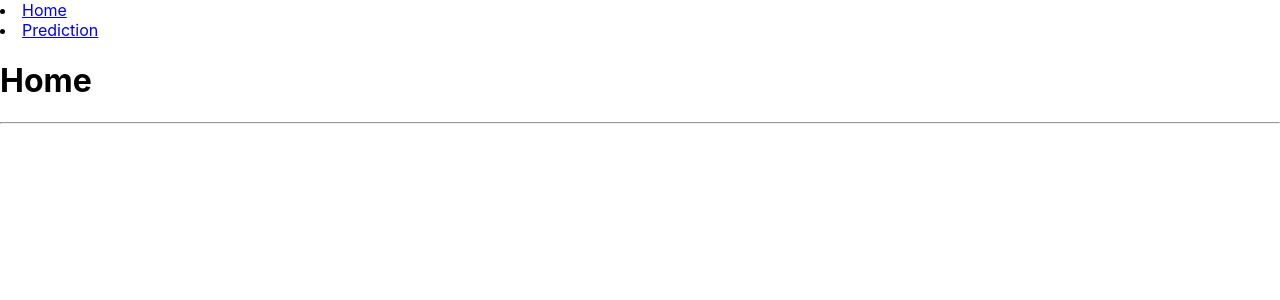
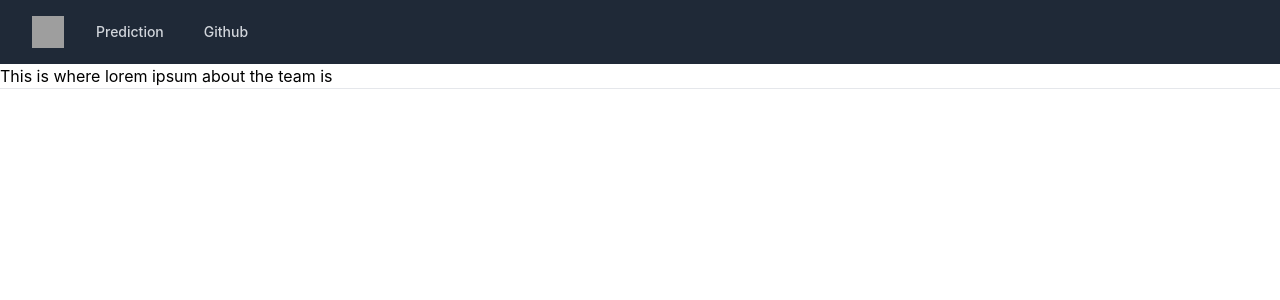
Before and after one commit to KevinZheng14815/Hackathon, a React (Create React App) app in the folder frontend/: page / in a window 1280 px wide. Shown: the top 300 px of the page. Built offline with nearby package versions, Linux system fonts and the light colour scheme; grey boxes are pictures that could not be loaded; the HTML template or start-up script is replaced by a standard one.

Commit message:
styled prediction tab

```diff
--- a/frontend/package.json
+++ b/frontend/package.json
@@ -38,5 +38,10 @@
       "last 1 firefox version",
       "last 1 safari version"
     ]
+  },
+  "devDependencies": {
+    "autoprefixer": "^10.4.13",
+    "postcss": "^8.4.18",
+    "tailwindcss": "^3.2.1"
   }
 }
--- /dev/null
+++ b/frontend/postcss.config.js
@@ -0,0 +1,6 @@
+module.exports = {
+  plugins: {
+    tailwindcss: {},
+    autoprefixer: {},
+  },
+}
--- a/frontend/src/App.css
+++ b/frontend/src/App.css
@@ -24,6 +24,7 @@
   color: white;
 }
 
+
 .App-link {
   color: #61dafb;
 }
--- a/frontend/src/App.js
+++ b/frontend/src/App.js
@@ -10,16 +10,11 @@ import {
 
 
 
-
 function App() {
   return (
 
     <BrowserRouter>
     <Navbar />
-    <Routes>
-      <Route path="/" element={<Home />} />
-      <Route path="prediction" element={<Prediction />} />
-    </Routes>
     </BrowserRouter>
 
   );
--- a/frontend/src/components/LineChart.js
+++ b/frontend/src/components/LineChart.js
@@ -21,6 +21,11 @@ const LineChart = () => {
   return (
     <div>
       <Line data={data} />
+
+    {/* <body>
+     <script src="node_modules/chart.js/dist/Chart.bundle.min.js"></script>
+     <script src="script.js"></script>
+    </body> */}
     </div>
   );
 };
--- a/frontend/src/components/Navbar.js
+++ b/frontend/src/components/Navbar.js
@@ -1,15 +1,101 @@
 import React from 'react';
 import {  Link } from "react-router-dom";
+
+import Home from '../pages/Home';
+import Prediction from '../pages/Prediction';
+
+import {
+  BrowserRouter,
+  Routes,
+  Route,
+} from "react-router-dom";
+
 const Navbar= () =>{
   return (
   <div>
-    <li>
-      <Link to="/">Home</Link>
-    </li>
-    <li>
-      <Link to="/Prediction">Prediction</Link>
-    </li>
+
+
+
+    <div class="min-h-full">
+  <nav class="bg-gray-800">
+    <div class="mx-auto w-7xl px-4 sm:px-6 lg:px-8">
+      <div class="flex h-16 items-center justify-between">
+        <div class="flex items-center">
+          <div class="flex-shrink-0">
+            <a href='#'>
+            <Link to="/">
+            <img class="h-8 w-8" src="https://tailwindui.com/img/logos/mark.svg?color=indigo&shade=500" alt="Your Company">
+            </img>
+            </Link>
+
+            </a>
+          </div>
+          <div class="hidden md:block">
+            <div class="ml-5 flex items-baseline space-x-4">
+              {/* <!-- Current: "bg-gray-900 text-white", Default: "text-gray-300 hover:bg-gray-700 hover:text-white" --> */}
+
+                <Link to="/Prediction" class="text-gray-300 hover:bg-gray-700 hover:text-white px-3 py-2 rounded-md text-sm font-medium">
+                  Prediction
+                  </Link>
+
+              <a href="https://github.com/KevinZheng14815/Hackathon" class="text-gray-300 hover:bg-gray-700 hover:text-white px-3 py-2 rounded-md text-sm font-medium">Github</a>
+
+
+            </div>
+          </div>
+        </div>
+
+        <div class="-mr-2 flex md:hidden">
+          {/* <!-- Mobile menu button --> */}
+          <button type="button" class="inline-flex items-center justify-center rounded-md bg-gray-800 p-2 text-gray-400 hover:bg-gray-700 hover:text-white focus:outline-none focus:ring-2 focus:ring-white focus:ring-offset-2 focus:ring-offset-gray-800" aria-controls="mobile-menu" aria-expanded="false">
+            <span class="sr-only">Open main menu</span>
+            {/* <!--
+              Heroicon name: outline/bars-3
+
+              Menu open: "hidden", Menu closed: "block"
+            --> */}
+            <svg class="block h-6 w-6" xmlns="http://www.w3.org/2000/svg" fill="none" viewBox="0 0 24 24" stroke-width="1.5" stroke="currentColor" aria-hidden="true">
+              <path stroke-linecap="round" stroke-linejoin="round" d="M3.75 6.75h16.5M3.75 12h16.5m-16.5 5.25h16.5" />
+            </svg>
+            {/* <!--
+              Heroicon name: outline/x-mark
+
+              Menu open: "block", Menu closed: "hidden"
+            --> */}
+            <svg class="hidden h-6 w-6" xmlns="http://www.w3.org/2000/svg" fill="none" viewBox="0 0 24 24" stroke-width="1.5" stroke="currentColor" aria-hidden="true">
+              <path stroke-linecap="round" stroke-linejoin="round" d="M6 18L18 6M6 6l12 12" />
+            </svg>
+          </button>
+        </div>
+      </div>
+    </div>
+
+    {/* <!-- Mobile menu, show/hide based on menu state. --> */}
+    <div class="md:hidden" id="mobile-menu">
+      <div class="space-y-1 px-2 pt-2 pb-3 sm:px-3">
+              {/* <!-- Current: "bg-gray-900 text-white", Default: "text-gray-300 hover:bg-gray-700 hover:text-white" --> */}
+
+                <Link to="/Prediction" class="text-gray-300 hover:bg-gray-700 hover:text-white px-3 py-2 rounded-md text-sm font-medium">
+                  Prediction
+                  </Link>
+                <a href="https://github.com/KevinZheng14815/Hackathon" class="text-gray-300 hover:bg-gray-700 hover:text-white px-3 py-2 rounded-md text-sm font-medium">Github</a>
+
+      </div>
+
+    </div>
+  </nav>
+
+  <Routes>
+      <Route path="/" element={<Home />} />
+      <Route path="prediction" element={<Prediction />} />
+    </Routes>
+
+
+</div>
+
+
   </div>
+
   );
 }
 export default Navbar;
--- a/frontend/src/index.css
+++ b/frontend/src/index.css
@@ -1,3 +1,7 @@
+@tailwind base;
+@tailwind components;
+@tailwind utilities;
+
 body {
   margin: 0;
   font-family: -apple-system, BlinkMacSystemFont, 'Segoe UI', 'Roboto', 'Oxygen',
--- a/frontend/src/pages/Home.js
+++ b/frontend/src/pages/Home.js
@@ -4,7 +4,7 @@ import './Home.css';
 const Home = () => {
   return (
     <div className="Home">
-      <h1>Home</h1>
+      <h1>This is where lorem ipsum about the team is</h1>
       <hr></hr>
 
     </div>
--- a/frontend/src/pages/Prediction.css
+++ b/frontend/src/pages/Prediction.css
@@ -0,0 +1,13 @@
+.flex-container {
+    display: flex;
+    background-color: Gray;
+    justify-content: center;
+  }
+
+  .flex-container > div {
+    background-color: #f1f1f1;
+    margin: 10px;
+    padding: 20px;
+    font-size: 30px;
+
+  }
--- a/frontend/src/pages/Prediction.js
+++ b/frontend/src/pages/Prediction.js
@@ -19,11 +19,12 @@ import axios from 'axios';
 
 const Prediction = () => {
 
-
+    const timeElapsed = Date.now();
+    const today = new Date(timeElapsed);
+    //console.log(today)
     // FIXME: 0 is default value, set it to today's date
-    const [newsResponse, setnewsResponse] =  useState(null);
+    const [newsResponse, setnewsResponse] =  useState(0);
     useEffect(() => {
-
 
         const options = {
             method: 'GET',
@@ -37,7 +38,7 @@ const Prediction = () => {
                 toPublishedDate: 'null'
             },
             headers: {
-                'X-RapidAPI-Key': 'df7b7367f1mshbb472ba7122aec4p19dd22jsna85b26a629ca',
+                'X-RapidAPI-Key': '9342f64145mshd8114bf17cb9cefp1f654bjsna4917672b392',
                 'X-RapidAPI-Host': 'contextualwebsearch-websearch-v1.p.rapidapi.com'
             }
         };
@@ -51,26 +52,61 @@ const Prediction = () => {
             console.error(error);
         });
 
+
     },[]);
 
 
   return (
     <div className="Prediction">
-      <h1>PREDICTION</h1>
 
-        <div className="percentage-output">
 
-            <div className="input-form">
+
+        <div class="flex p-8 space-x-10">
+
+
+            <div class="block p-6 rounded-lg shadow-lg bg-white w-1/2">
                 <form>
-                    <label>
-                        Time in Months:
-                        <input type="text" name="time" />
-                    </label>
+
+    <div class="form-group mb-6">
+      <label for="exampleInputPassword1" class="form-label inline-block mb-2 text-gray-700">Time in Months</label>
+      <input type="integer" class="form-control block
+        w-full
+        px-3
+        py-1.5
+        text-base
+        font-normal
+        text-gray-700
+        bg-white bg-clip-padding
+        border border-solid border-gray-300
+        rounded
+        transition
+        ease-in-out
+        m-0
+        focus:text-gray-700 focus:bg-white focus:border-blue-600 focus:outline-none" id="num-months"
+        placeholder="Number of months from now"></input>
+    </div>
+    <button type="submit" class="
+      px-6
+      py-2.5
+      bg-blue-600
+      text-white
+      font-medium
+      text-xs
+      leading-tight
+      uppercase
+      rounded
+      shadow-md
+      hover:bg-blue-700 hover:shadow-lg
+      focus:bg-blue-700 focus:shadow-lg focus:outline-none focus:ring-0
+      active:bg-blue-800 active:shadow-lg
+      transition
+      duration-150
+      ease-in-out">Calculate</button>
                 </form>
             </div>
 
 
-            <div className="result">
+            <div class="block p-6 rounded-lg shadow-lg bg-white w-1/2">
                 <p>temp result</p>
             </div>
 
@@ -79,7 +115,11 @@ const Prediction = () => {
         {/* Visualization of data */}
         <div className="data-display">
             <div className='line-chart'>
-                <LineChart />
+                <div class="">
+                    <LineChart />
+
+                </div>
+
             </div>
 
             <div className="news-article">
--- /dev/null
+++ b/frontend/tailwind.config.js
@@ -0,0 +1,10 @@
+/** @type {import('tailwindcss').Config} */
+module.exports = {
+  content: [
+    "./src/**/*.{js,jsx,ts,tsx}",
+  ],
+  theme: {
+    extend: {},
+  },
+  plugins: [],
+}
```
Also changed, not shown: 2 other files (tests, documents, lock files or other folders).
